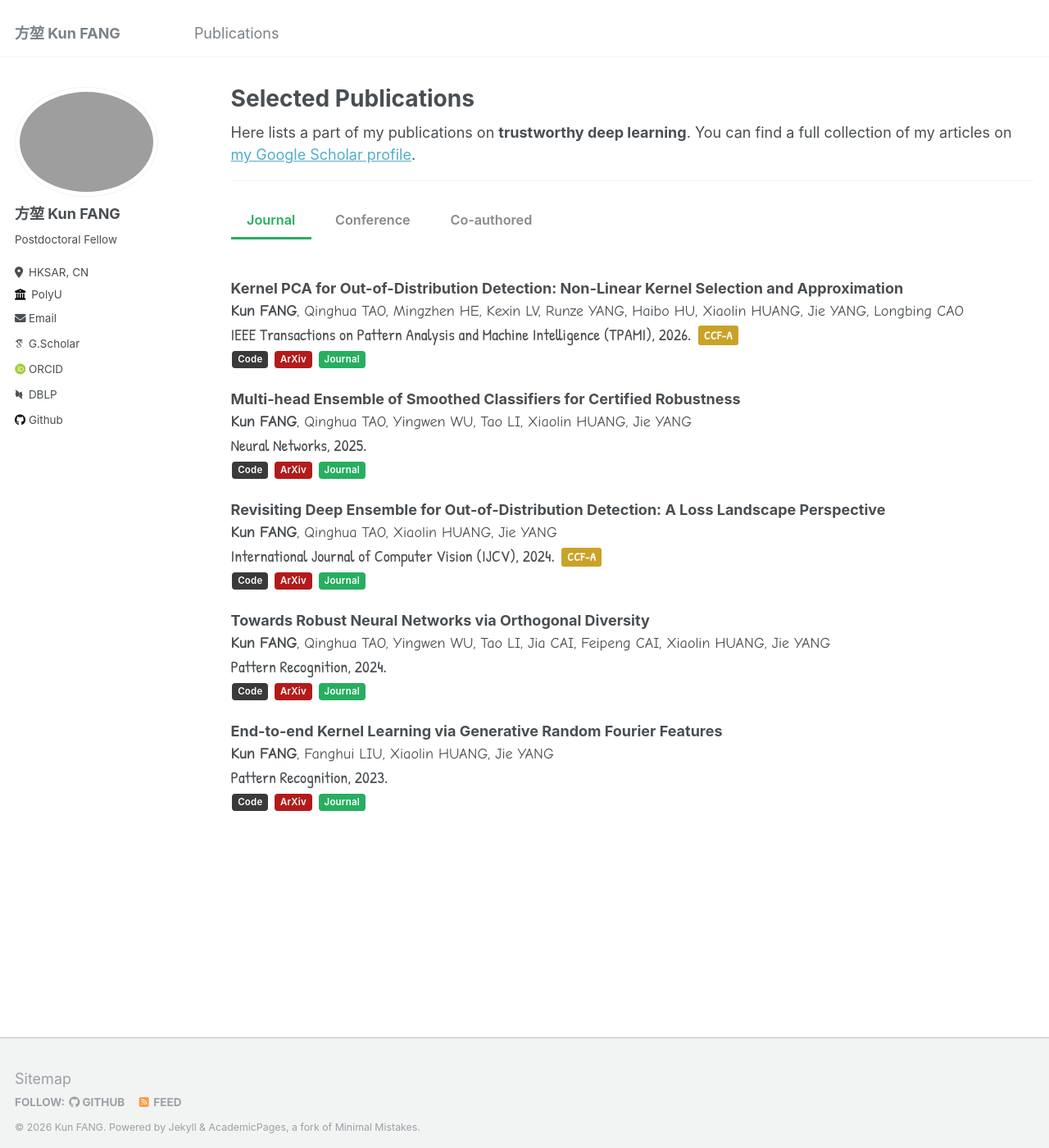
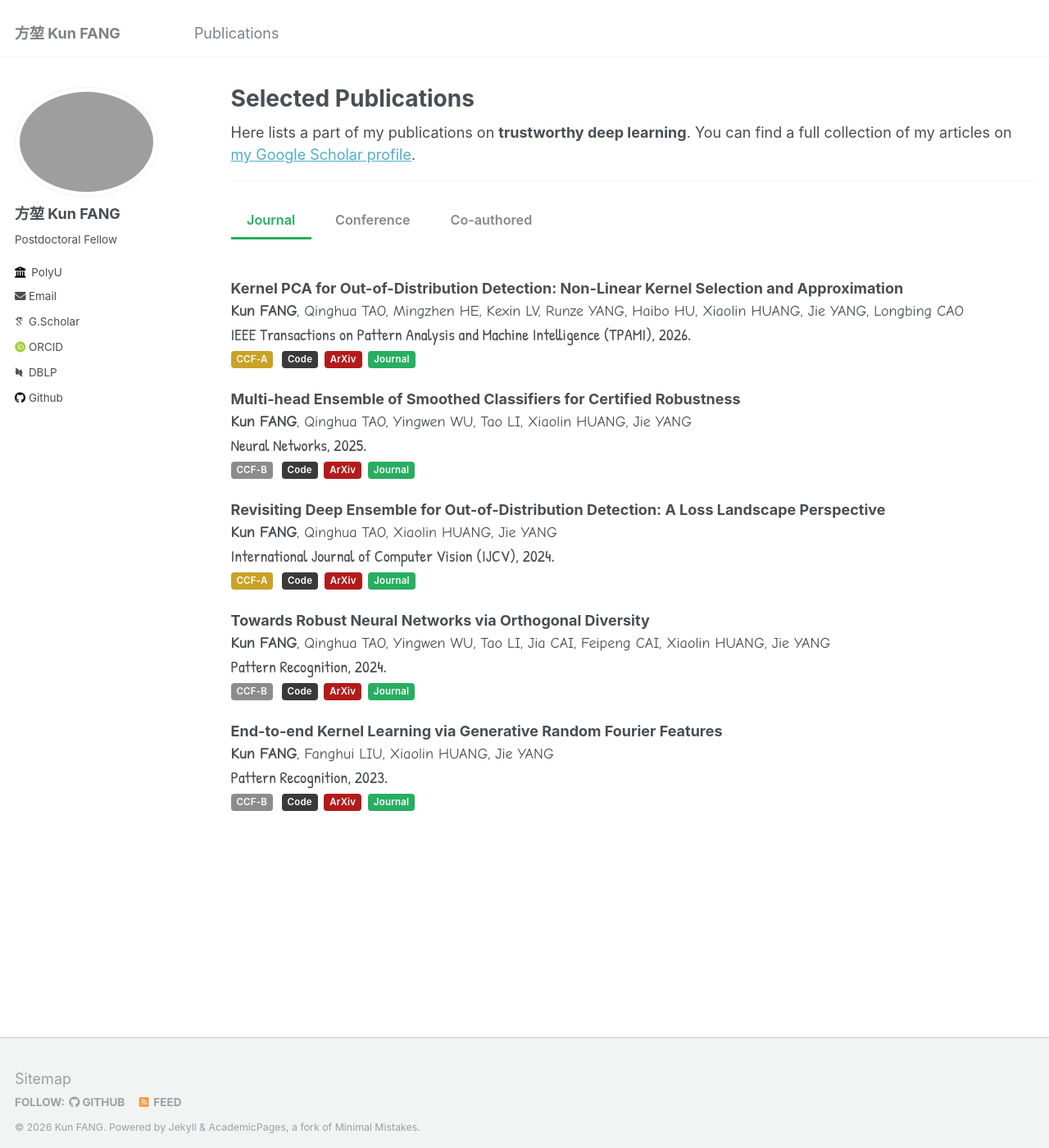
Before and after one commit to fanghenshaometeor/fanghenshaometeor.github.io, a Jekyll site: the page built from _pages/publications.md, in a window 1280 px wide and 1400 px high. Shown: the whole window at 82% size. Built offline with Jekyll 4.4.1, drawn with Linux system fonts in a browser that asks for light colours; some web fonts are replaced.

Commit message:
update-pub

```diff
--- a/_config.yml
+++ b/_config.yml
@@ -26,7 +26,7 @@
   name             : "方堃 Kun FANG"
   pronouns         : # example: "she/her"
   bio              : "Postdoctoral Fellow"
-  location         : "HKSAR, CN"
+  # location         : "HKSAR, CN"
   employer         : "PolyU"
   uri              : # URL
   email            : "kun.fang@polyu.edu.hk"
--- a/_pages/publications.md
+++ b/_pages/publications.md
@@ -33,40 +33,46 @@
 
 **Kernel PCA for Out-of-Distribution Detection: Non-Linear Kernel Selection and Approximation**
 <span style="font-family:Comic Neue; font-size:1em;">**Kun FANG**, Qinghua TAO, Mingzhen HE, Kexin LV, Runze YANG, Haibo HU, Xiaolin HUANG, Jie YANG, Longbing CAO</span>
-<span style="font-family:Patrick Hand; font-size:1.1em;">IEEE Transactions on Pattern Analysis and Machine Intelligence (TPAMI), 2026. <span class="ccf-badge">CCF-A</span></span><br>
-<span style="font-size:0.85em;"><a href="https://github.com/fanghenshaometeor/ood-kernel-pca-ext" class="pub-link pub-link--code">Code</a> <a href="https://arxiv.org/abs/2505.15284" class="pub-link pub-link--arxiv">ArXiv</a> <a href="https://doi.org/10.1109/TPAMI.2026.3705778" class="pub-link pub-link--journal">Journal</a></span>
+<span style="font-family:Patrick Hand; font-size:1.1em;">IEEE Transactions on Pattern Analysis and Machine Intelligence (TPAMI), 2026.</span><br>
+<span style="font-size:0.85em;"><span class="ccf-badge">CCF-A</span> <a href="https://github.com/fanghenshaometeor/ood-kernel-pca-ext" class="pub-link pub-link--code">Code</a> <a href="https://arxiv.org/abs/2505.15284" class="pub-link pub-link--arxiv">ArXiv</a> <a href="https://doi.org/10.1109/TPAMI.2026.3705778" class="pub-link pub-link--journal">Journal</a></span>
 
 **Multi-head Ensemble of Smoothed Classifiers for Certified Robustness**
 <span style="font-family:Comic Neue; font-size:1em;">**Kun FANG**, Qinghua TAO, Yingwen WU, Tao LI, Xiaolin HUANG, Jie YANG</span>
 <span style="font-family:Patrick Hand; font-size:1.1em;">Neural Networks, 2025.</span>
-<span style="font-size:0.85em;"><a href="https://github.com/fanghenshaometeor/smoothed-multihead-ensemble" class="pub-link pub-link--code">Code</a> <a href="https://arxiv.org/abs/2211.10882" class="pub-link pub-link--arxiv">ArXiv</a> <a href="https://doi.org/10.1016/j.neunet.2025.107426" class="pub-link pub-link--journal">Journal</a></span>
+<span style="font-size:0.85em;"><span class="ccf-badge ccf-badge--b">CCF-B</span> <a href="https://github.com/fanghenshaometeor/smoothed-multihead-ensemble" class="pub-link pub-link--code">Code</a> <a href="https://arxiv.org/abs/2211.10882" class="pub-link pub-link--arxiv">ArXiv</a> <a href="https://doi.org/10.1016/j.neunet.2025.107426" class="pub-link pub-link--journal">Journal</a></span>
 
 
 **Revisiting Deep Ensemble for Out-of-Distribution Detection: A Loss Landscape Perspective**
 <span style="font-family:Comic Neue; font-size:1em;">**Kun FANG**, Qinghua TAO, Xiaolin HUANG, Jie YANG</span>
-<span style="font-family:Patrick Hand; font-size:1.1em;">International Journal of Computer Vision (IJCV), 2024. <span class="ccf-badge">CCF-A</span></span><br>
-<span style="font-size:0.85em;"><a href="https://github.com/fanghenshaometeor/ood-mode-ensemble" class="pub-link pub-link--code">Code</a> <a href="https://arxiv.org/abs/2310.14227" class="pub-link pub-link--arxiv">ArXiv</a> <a href="https://doi.org/10.1007/s11263-024-02156-x" class="pub-link pub-link--journal">Journal</a></span>
+<span style="font-family:Patrick Hand; font-size:1.1em;">International Journal of Computer Vision (IJCV), 2024.</span><br>
+<span style="font-size:0.85em;"><span class="ccf-badge">CCF-A</span> <a href="https://github.com/fanghenshaometeor/ood-mode-ensemble" class="pub-link pub-link--code">Code</a> <a href="https://arxiv.org/abs/2310.14227" class="pub-link pub-link--arxiv">ArXiv</a> <a href="https://doi.org/10.1007/s11263-024-02156-x" class="pub-link pub-link--journal">Journal</a></span>
 
 **Towards Robust Neural Networks via Orthogonal Diversity**
 <span style="font-family:Comic Neue; font-size:1em;">**Kun FANG**, Qinghua TAO, Yingwen WU, Tao LI, Jia CAI, Feipeng CAI, Xiaolin HUANG, Jie YANG</span>
 <span style="font-family:Patrick Hand; font-size:1.1em;">Pattern Recognition, 2024.</span>
-<span style="font-size:0.85em;"><a href="https://github.com/fanghenshaometeor/DIversity-via-Orthogonality" class="pub-link pub-link--code">Code</a> <a href="https://arxiv.org/abs/2010.12190" class="pub-link pub-link--arxiv">ArXiv</a> <a href="https://doi.org/10.1016/j.patcog.2024.110281" class="pub-link pub-link--journal">Journal</a></span>
+<span style="font-size:0.85em;"><span class="ccf-badge ccf-badge--b">CCF-B</span> <a href="https://github.com/fanghenshaometeor/DIversity-via-Orthogonality" class="pub-link pub-link--code">Code</a> <a href="https://arxiv.org/abs/2010.12190" class="pub-link pub-link--arxiv">ArXiv</a> <a href="https://doi.org/10.1016/j.patcog.2024.110281" class="pub-link pub-link--journal">Journal</a></span>
 
 
 **End-to-end Kernel Learning via Generative Random Fourier Features**
 <span style="font-family:Comic Neue; font-size:1em;">**Kun FANG**, Fanghui LIU, Xiaolin HUANG, Jie YANG</span>
 <span style="font-family:Patrick Hand; font-size:1.1em;">Pattern Recognition, 2023.</span>
-<span style="font-size:0.85em;"><a href="https://github.com/fanghenshaometeor/GenerativeRFF" class="pub-link pub-link--code">Code</a> <a href="https://arxiv.org/abs/2009.04614" class="pub-link pub-link--arxiv">ArXiv</a> <a href="https://doi.org/10.1016/j.patcog.2022.109057" class="pub-link pub-link--journal">Journal</a></span>
+<span style="font-size:0.85em;"><span class="ccf-badge ccf-badge--b">CCF-B</span> <a href="https://github.com/fanghenshaometeor/GenerativeRFF" class="pub-link pub-link--code">Code</a> <a href="https://arxiv.org/abs/2009.04614" class="pub-link pub-link--arxiv">ArXiv</a> <a href="https://doi.org/10.1016/j.patcog.2022.109057" class="pub-link pub-link--journal">Journal</a></span>
 
   </div>
 
   <!-- ===== Conferences ===== -->
   <div id="content-conferences" class="pub-tab-content" markdown="1">
 
+**Machine Unlearning in Low-Dimensional Feature Subspace**
+<span style="font-family:Comic Neue; font-size:1em;">**Kun FANG**, Qinghua TAO, Junxu LIU, Yaxin XIAO, Yulin JIN, Qingqing YE, Jian SUN, Haibo HU</span>
+<span style="font-family:Patrick Hand; font-size:1.1em;">Conference on Advances in Neural Information Processing Systems (NeurIPS), 2026.</span><br>
+<span style="font-size:0.85em;"><span class="ccf-badge">CCF-A</span>
+<!-- <span style="font-size:0.85em;"><a href="https://github.com/fanghenshaometeor/ood-kernel-pca" class="pub-link pub-link--code">Code</a> <a href="https://arxiv.org/abs/2402.02949" class="pub-link pub-link--arxiv">ArXiv</a> <a href="https://papers.nips.cc/paper_files/paper/2024/hash/f2543511e5f4d4764857f9ad833a977d-Abstract-Conference.html" class="pub-link pub-link--conf">Conference</a></span> -->
+
 **Kernel PCA for Out-of-Distribution Detection**
 <span style="font-family:Comic Neue; font-size:1em;">**Kun FANG**, Qinghua TAO, Kexin LV, Mingzhen HE, Xiaolin HUANG, Jie YANG</span>
-<span style="font-family:Patrick Hand; font-size:1.1em;">Conference on Advances in Neural Information Processing Systems (NeurIPS), 2024. <span class="ccf-badge">CCF-A</span></span><br>
-<span style="font-size:0.85em;"><a href="https://github.com/fanghenshaometeor/ood-kernel-pca" class="pub-link pub-link--code">Code</a> <a href="https://arxiv.org/abs/2402.02949" class="pub-link pub-link--arxiv">ArXiv</a> <a href="https://papers.nips.cc/paper_files/paper/2024/hash/f2543511e5f4d4764857f9ad833a977d-Abstract-Conference.html" class="pub-link pub-link--conf">Conference</a></span>
+<span style="font-family:Patrick Hand; font-size:1.1em;">Conference on Advances in Neural Information Processing Systems (NeurIPS), 2024.</span><br>
+<span style="font-size:0.85em;"><span class="ccf-badge">CCF-A</span> <a href="https://github.com/fanghenshaometeor/ood-kernel-pca" class="pub-link pub-link--code">Code</a> <a href="https://arxiv.org/abs/2402.02949" class="pub-link pub-link--arxiv">ArXiv</a> <a href="https://papers.nips.cc/paper_files/paper/2024/hash/f2543511e5f4d4764857f9ad833a977d-Abstract-Conference.html" class="pub-link pub-link--conf">Conference</a></span>
 
   </div>
 
@@ -75,8 +81,8 @@
 
 **DIFT: Protecting Contrastive Learning against Data Poisoning Backdoor Attacks**
 <span style="font-family:Comic Neue; font-size:1em;">Jiang ZHU, Yulin JIN, Qingqing YE, Zhibiao GUO, <u><b>Kun FANG</b></u>, Ruochen DU, Yingnan ZHAO, Haibo HU</span><br>
-<span style="font-family:Patrick Hand; font-size:1.1em;">AAAI Conference on Artificial Intelligence (AAAI), 2026. <span class="ccf-badge">CCF-A</span></span><br>
-<span style="font-size:0.85em;"><a href="https://ojs.aaai.org/index.php/AAAI/article/view/37141" class="pub-link pub-link--conf">Conference</a></span>
+<span style="font-family:Patrick Hand; font-size:1.1em;">AAAI Conference on Artificial Intelligence (AAAI), 2026.</span><br>
+<span style="font-size:0.85em;"><span class="ccf-badge">CCF-A</span> <a href="https://ojs.aaai.org/index.php/AAAI/article/view/37141" class="pub-link pub-link--conf">Conference</a></span>
 
 **Adaptive Distillation on Hard Samples Benefits Consistency for Certified Robustness**
 <span style="font-family:Comic Neue; font-size:1em;">Jiawen LI, <u><b>Kun FANG</b></u>, Jie YANG</span><br>
@@ -86,27 +92,27 @@
 **Boosting Certified Robustness via An Expectation-based Similarity Regularization**
 <span style="font-family:Comic Neue; font-size:1em;">Jiawen LI, <u><b>Kun FANG</b></u>, Xiaolin HUANG, Jie YANG</span><br>
 <span style="font-family:Patrick Hand; font-size:1.1em;">Image and Vision Computing, 2024.</span>
-<span style="font-size:0.85em;"><a href="https://doi.org/10.1016/j.imavis.2024.105272" class="pub-link pub-link--journal">Journal</a></span>
+<span style="font-size:0.85em;"><span class="ccf-badge ccf-badge--c">CCF-C</span> <a href="https://doi.org/10.1016/j.imavis.2024.105272" class="pub-link pub-link--journal">Journal</a></span>
 
 **Improving Adversarial Robustness through A Curriculum-guided Reliable Distillation**
 <span style="font-family:Comic Neue; font-size:1em;">Jiawen LI, <u><b>Kun FANG</b></u>, Xiaolin HUANG, Jie YANG</span><br>
 <span style="font-family:Patrick Hand; font-size:1.1em;">Computers & Security, 2023.</span>
-<span style="font-size:0.85em;"><a href="https://github.com/kevinlee26/kevin_first" class="pub-link pub-link--code">Code</a> <a href="https://doi.org/10.1016/j.cose.2023.103411" class="pub-link pub-link--journal">Journal</a></span>
+<span style="font-size:0.85em;"><span class="ccf-badge ccf-badge--b">CCF-B</span> <a href="https://github.com/kevinlee26/kevin_first" class="pub-link pub-link--code">Code</a> <a href="https://doi.org/10.1016/j.cose.2023.103411" class="pub-link pub-link--journal">Journal</a></span>
 
 **Improving the Adversarial Robustness of Quantized Neural Networks via Exploiting the Feature Diversity**
 <span style="font-family:Comic Neue; font-size:1em;">Tianshu CHU, <u><b>Kun FANG</b></u>, Jie YANG, Xiaolin HUANG</span><br>
 <span style="font-family:Patrick Hand; font-size:1.1em;">Pattern Recognition Letters, 2023.</span>
-<span style="font-size:0.85em;"><a href="https://doi.org/10.1016/j.patrec.2023.10.024" class="pub-link pub-link--journal">Journal</a></span>
+<span style="font-size:0.85em;"><span class="ccf-badge ccf-badge--c">CCF-C</span> <a href="https://doi.org/10.1016/j.patrec.2023.10.024" class="pub-link pub-link--journal">Journal</a></span>
 
 **Unifying Gradients to Improve Real-world Robustness for Deep Networks**
 <span style="font-family:Comic Neue; font-size:1em;">Yingwen WU, Sizhe CHEN, <u><b>Kun FANG</b></u>, Xiaolin HUANG</span><br>
 <span style="font-family:Patrick Hand; font-size:1.1em;">ACM Transactions on Intelligent Systems and Technology, 2023.</span>
-<span style="font-size:0.85em;"><a href="https://github.com/snowien/UniG-pytorch" class="pub-link pub-link--code">Code</a> <a href="https://arxiv.org/abs/2208.06228" class="pub-link pub-link--arxiv">ArXiv</a> <a href="https://dl.acm.org/doi/10.1145/3617895" class="pub-link pub-link--journal">Journal</a></span>
+<span style="font-size:0.85em;"><span class="ccf-badge ccf-badge--c">CCF-C</span> <a href="https://github.com/snowien/UniG-pytorch" class="pub-link pub-link--code">Code</a> <a href="https://arxiv.org/abs/2208.06228" class="pub-link pub-link--arxiv">ArXiv</a> <a href="https://dl.acm.org/doi/10.1145/3617895" class="pub-link pub-link--journal">Journal</a></span>
 
 **Subspace Adversarial Learning**
 <span style="font-family:Comic Neue; font-size:1em;">Tao LI, Yingwen WU, Sizhe CHEN, <u><b>Kun FANG</b></u>, Xiaolin HUANG</span><br>
-<span style="font-family:Patrick Hand; font-size:1.1em;">IEEE/CVF Conference on Computer Vision and Pattern Recognition (CVPR), 2022. <span class="ccf-badge">CCF-A</span></span><br>
-<span style="font-size:0.85em;"><a href="https://github.com/nblt/sub-at" class="pub-link pub-link--code">Code</a> <a href="https://arxiv.org/abs/2111.12229" class="pub-link pub-link--arxiv">ArXiv</a> <a href="https://openaccess.thecvf.com/content/CVPR2022/html/Li_Subspace_Adversarial_Training_CVPR_2022_paper" class="pub-link pub-link--conf">Conference</a></span>
+<span style="font-family:Patrick Hand; font-size:1.1em;">IEEE/CVF Conference on Computer Vision and Pattern Recognition (CVPR), 2022.</span><br>
+<span style="font-size:0.85em;"><span class="ccf-badge">CCF-A</span> <a href="https://github.com/nblt/sub-at" class="pub-link pub-link--code">Code</a> <a href="https://arxiv.org/abs/2111.12229" class="pub-link pub-link--arxiv">ArXiv</a> <a href="https://openaccess.thecvf.com/content/CVPR2022/html/Li_Subspace_Adversarial_Training_CVPR_2022_paper" class="pub-link pub-link--conf">Conference</a></span>
 
   </div>
 
--- a/assets/css/custom.css
+++ b/assets/css/custom.css
@@ -74,19 +74,27 @@
 .pub-tab--confs    { --tab-accent: #2980b9; }
 .pub-tab--coauth   { --tab-accent: #3a3a3a; }
 
-/* CCF-A badge — gold highlight for top-tier venues */
+/* CCF badge — filled, matching link pill dimensions */
 .ccf-badge {
     display: inline-block;
-    padding: 0.1em 0.5em;
-    margin-left: 0.3em;
-    font-size: 0.7em;
-    font-weight: 700;
-    letter-spacing: 0.03em;
-    border-radius: 3px;
+    padding: 0.15em 0.6em;
+    margin-right: 0.4em;
+    font-size: 0.75em;
+    font-weight: 600;
+    letter-spacing: 0.02em;
+    border-radius: 4px;
     color: #fff;
     background: #c9a227;
-    vertical-align: baseline;
-    position: relative;
-    top: -1px;
+    vertical-align: middle;
     white-space: nowrap;
 }
+
+/* CCF-B — silver */
+.ccf-badge--b {
+    background: #8c8c8c;
+}
+
+/* CCF-C — bronze */
+.ccf-badge--c {
+    background: #b87333;
+}
```
Also changed, not shown: _pages/about.md (+1 -1 lines).
